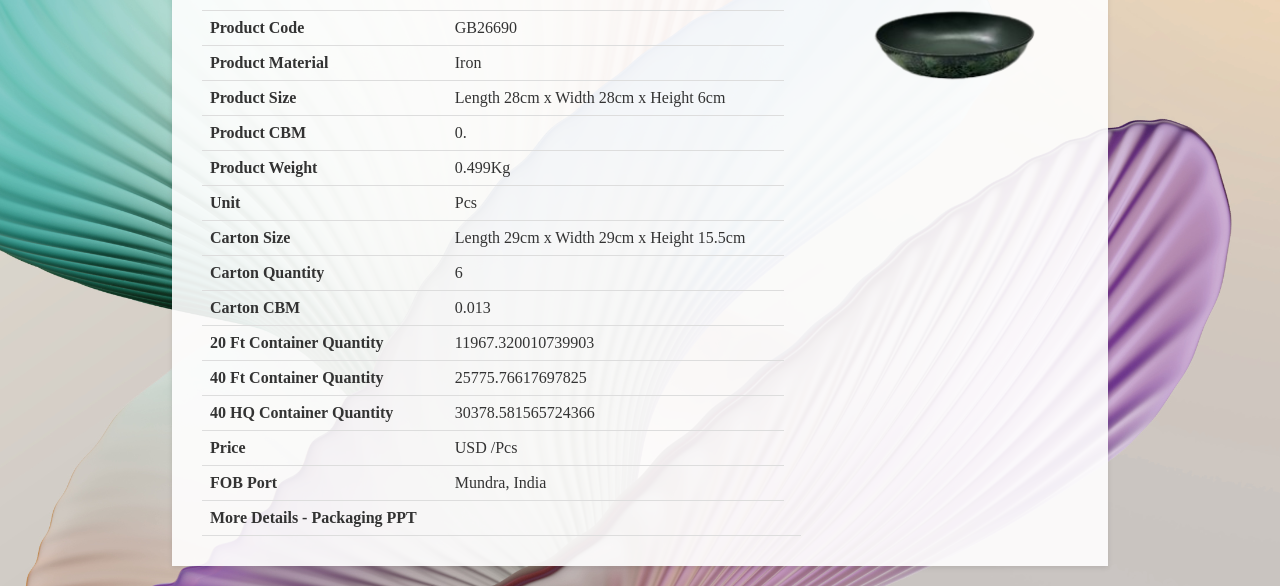
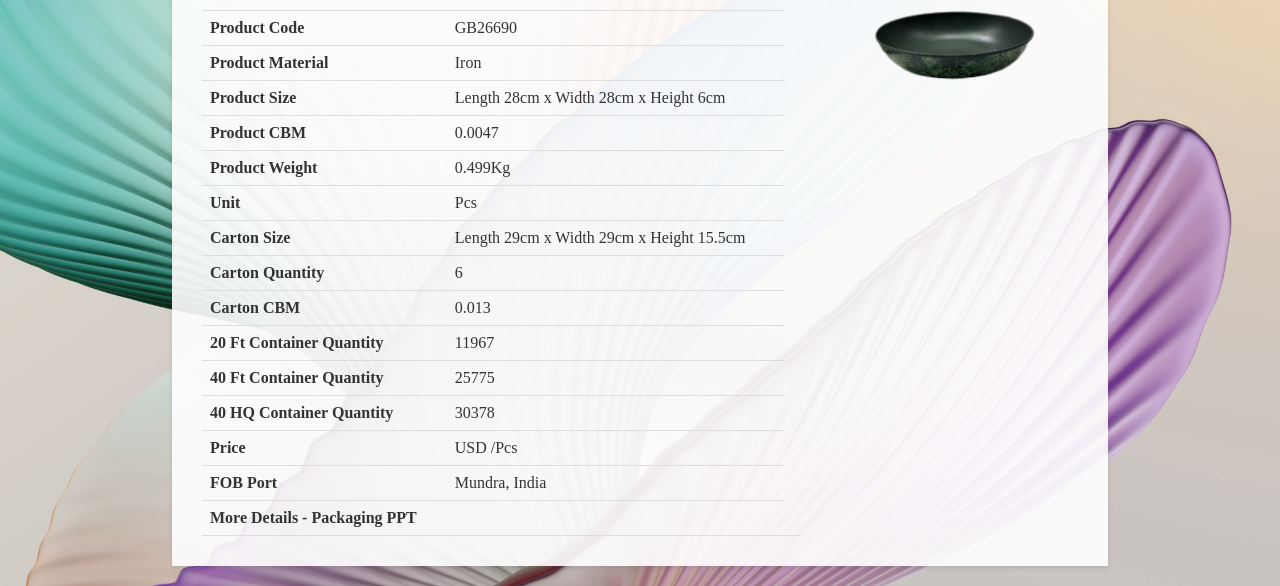
Before and after one commit to GBSLIT/GB26690, a plain HTML site: page index.html in a window 1280 px wide. Shown: the part 253-839 px from the top of the page. Drawn offline with Linux system fonts and the light colour scheme.

Commit message:
Update index.html

```diff
--- a/index.html
+++ b/index.html
@@ -153,7 +153,7 @@
                 </tr>
                 <tr>
                     <th>Product CBM</th>
-                    <td>0.</td>
+                    <td>0.0047</td>
                 </tr>
                 <tr>
                     <th>Product Weight</th>
@@ -177,15 +177,15 @@
                 </tr>
                 <tr>
                     <th>20 Ft Container Quantity</th>
-                    <td>11967.320010739903 </td>
+                    <td>11967 </td>
                 </tr>
                 <tr>
                     <th>40 Ft Container Quantity</th>
-                    <td>25775.76617697825 </td>
+                    <td>25775 </td>
                 </tr>
                 <tr>
                     <th>40 HQ Container Quantity</th>
-                    <td>30378.581565724366 </td>
+                    <td>30378 </td>
                  </tr>
                 <tr>
                     <th>Price</th>
```
